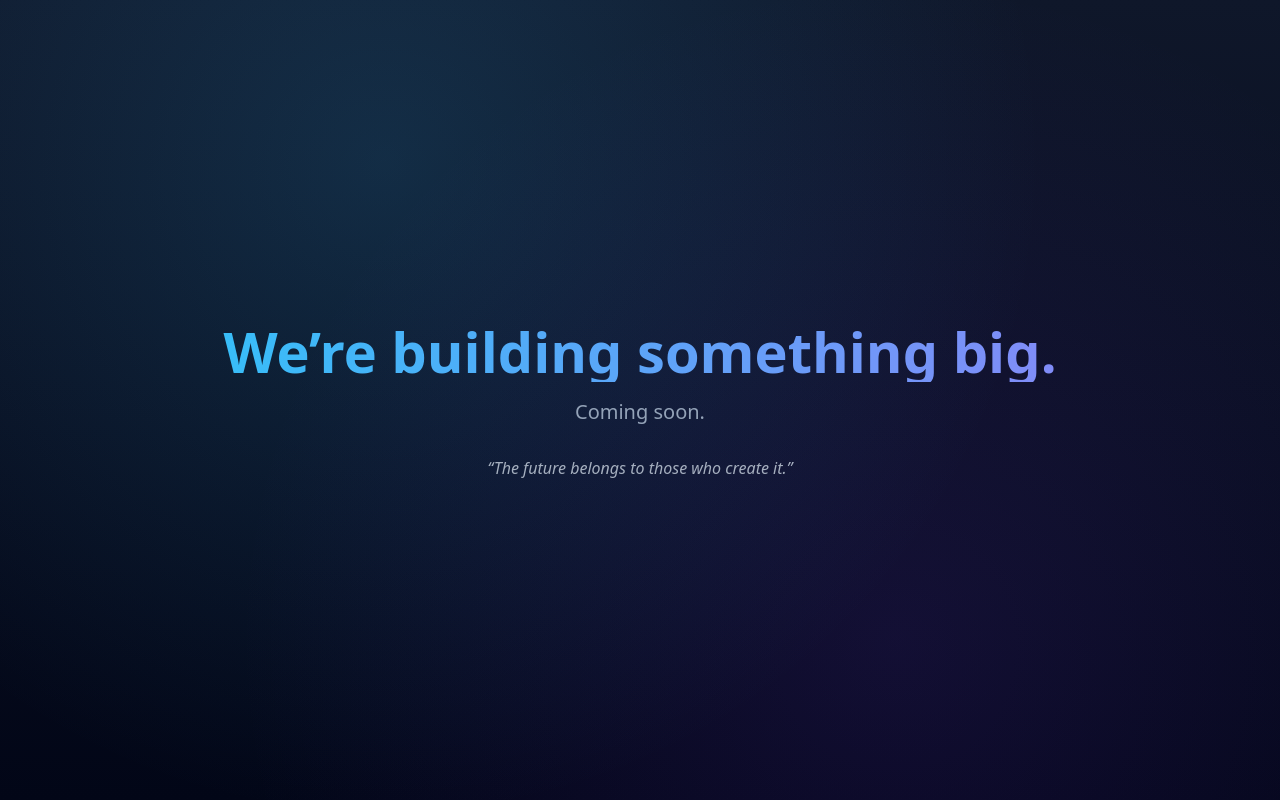
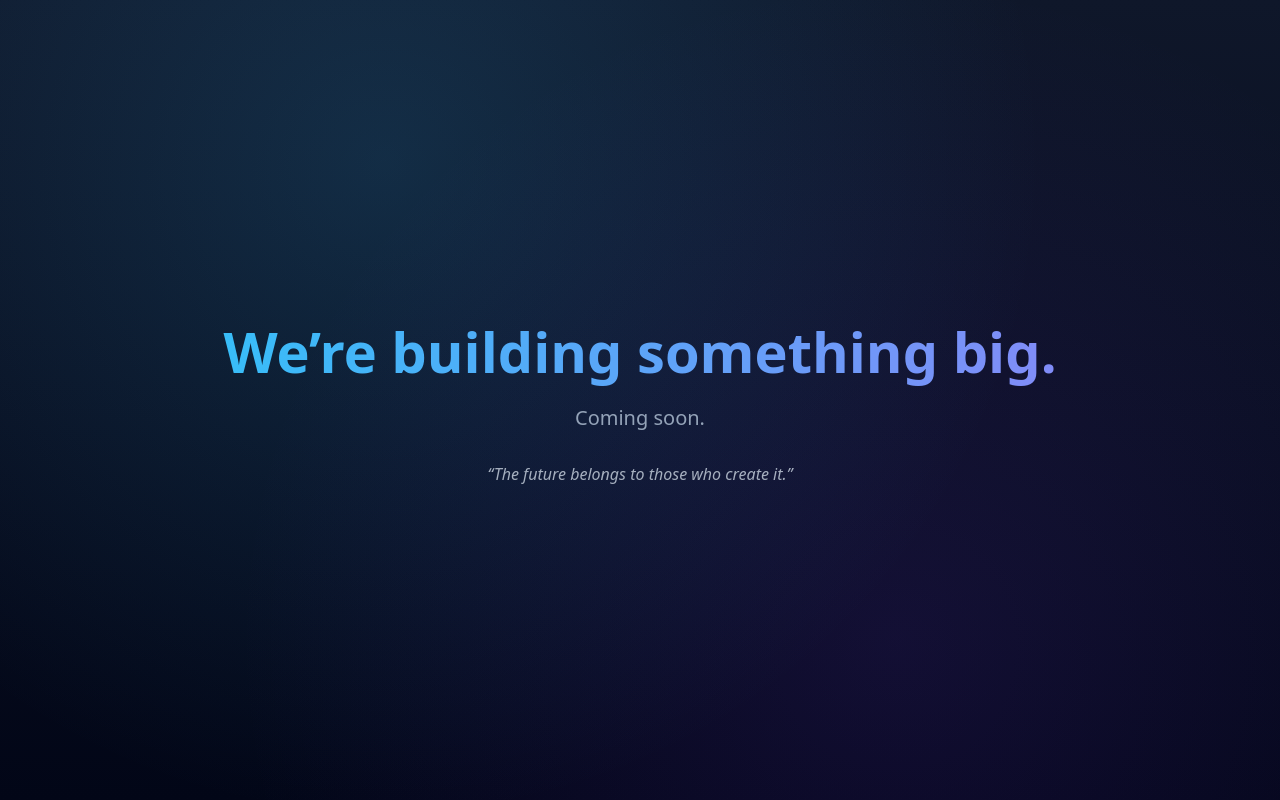
Before and after one commit to auriplabs/auriplabs.github.io, a plain HTML site: page index.html in a window 1280 px wide. Drawn offline with Linux system fonts and the light colour scheme.

Commit message:
Line height fix.

```diff
--- a/index.html
+++ b/index.html
@@ -27,7 +27,7 @@
     h1 {
       font-size: clamp(2rem, 6vw, 3.5rem);
       font-weight:700;
-      line-height:1.1;
+      line-height:1.3;
       margin-bottom:1rem;
       background: linear-gradient(90deg, #38bdf8, #818cf8);
       -webkit-background-clip: text;
```
